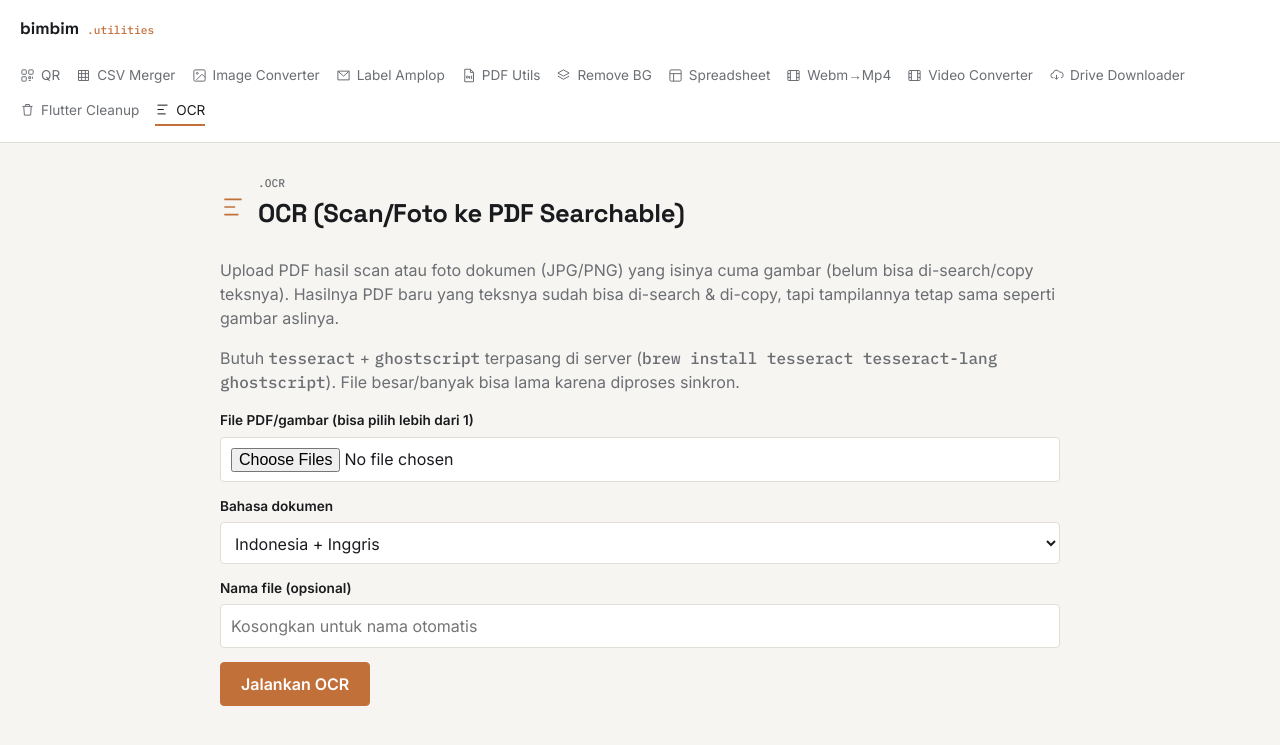
After one commit to febriantok29/bay_qr_code_generator, a Flask app: page /ocr in a window 1280 px wide. The commit adds this page. Shown: the top 745 px of the page. Run offline with Flask 3, Linux system fonts and the light colour scheme.

Commit message:
Add PDF to Word and OCR-to-searchable-PDF tools
PDF to Word (pdf2docx) lives as a new tab under PDF Utils; converts
PDFs to editable .docx. Requires pinning PyMuPDF==1.23.26 since
pdf2docx 0.5.8 breaks on newer PyMuPDF (Rect.get_area removed).

OCR is a standalone tool that turns scanned/photographed documents
(PDF or image) into searchable PDFs via ocrmypdf, filling the gap
where PDF Utils -> Extract Text can't read image-only PDFs at all.
Accepts mixed PDF/image batches, normalizes images to PDF first via
the existing images_to_pdf helper, and reports missing tesseract/
ghostscript or per-file OCR failures without crashing.

Both routes reuse the multi-file + duplicate-filename-dedup pattern
established in the other batch tools.

```diff
--- a/app.py
+++ b/app.py
@@ -16,6 +16,7 @@ from tools import (
     envelope_label,
     flutter_cleanup,
     image_converter,
+    ocr_utils,
     pdf_utils,
     qr_generator,
     remove_bg_utils,
@@ -657,6 +658,47 @@ def pdf_to_images():
     return render_template("pdf/pdf_to_images.html", result={"files": items, "zip": zip_result})
 
 
+@app.route("/pdf-utils/pdf-to-word", methods=["GET", "POST"])
+def pdf_to_word():
+    if request.method == "GET":
+        return render_template("pdf/pdf_to_word.html")
+
+    files = [f for f in request.files.getlist("pdfs") if f.filename]
+    if not files:
+        flash("Pilih minimal 1 file PDF.")
+        return redirect(url_for("pdf_to_word"))
+
+    tmpdir = tempfile.TemporaryDirectory()
+    seen_stems: dict[str, int] = {}
+    outputs = []
+    try:
+        for f in files:
+            stem = Path(f.filename).stem
+            seen_stems[stem] = seen_stems.get(stem, 0) + 1
+            n = seen_stems[stem]
+            unique_stem = stem if n == 1 else f"{stem}-{n}"
+            in_path = Path(tmpdir.name) / f"{unique_stem}{Path(f.filename).suffix}"
+            f.save(in_path)
+            out_path = Path(tmpdir.name) / f"{unique_stem}.docx"
+            pdf_utils.pdf_to_docx(in_path, out_path)
+            outputs.append(out_path)
+    except RuntimeError as e:
+        tmpdir.cleanup()
+        flash(str(e))
+        return redirect(url_for("pdf_to_word"))
+
+    items = as_items(outputs)
+    custom_name = request.form.get("filename", "")
+    if len(outputs) == 1:
+        if custom_name.strip():
+            items[0]["name"] = output_filename(custom_name, "", "docx")
+        zip_result = None
+    else:
+        zip_result = make_zip(outputs, tmpdir, output_filename(custom_name, "pdf-ke-word", "zip"))
+    tmpdir.cleanup()
+    return render_template("pdf/pdf_to_word.html", result={"files": items, "zip": zip_result})
+
+
 # ---------------- Remove background ----------------
 @app.route("/remove-bg", methods=["GET"])
 def remove_bg_page():
@@ -815,6 +857,62 @@ def video_converter_page():
     )
 
 
+# ---------------- OCR ----------------
+@app.route("/ocr", methods=["GET", "POST"])
+def ocr_page():
+    if request.method == "GET":
+        return render_template("ocr.html")
+
+    files = [f for f in request.files.getlist("files") if f.filename]
+    language = request.form.get("language", "ind+eng")
+    if not files:
+        flash("Pilih minimal 1 file (PDF atau gambar hasil scan/foto).")
+        return redirect(url_for("ocr_page"))
+    if not ocr_utils.ocr_available():
+        flash("Tesseract/Ghostscript belum terinstall di server. Install: brew install tesseract tesseract-lang ghostscript")
+        return redirect(url_for("ocr_page"))
+
+    tmpdir = tempfile.TemporaryDirectory()
+    seen_stems: dict[str, int] = {}
+    outputs = []
+    failed = []
+    for f in files:
+        stem = Path(f.filename).stem
+        seen_stems[stem] = seen_stems.get(stem, 0) + 1
+        n = seen_stems[stem]
+        unique_stem = stem if n == 1 else f"{stem}-{n}"
+        in_path = Path(tmpdir.name) / f"{unique_stem}{Path(f.filename).suffix}"
+        f.save(in_path)
+
+        if in_path.suffix.lower() != ".pdf":
+            normalized_path = Path(tmpdir.name) / f"{unique_stem}_normalized.pdf"
+            pdf_utils.images_to_pdf([in_path], normalized_path)
+            in_path = normalized_path
+
+        out_path = Path(tmpdir.name) / f"{unique_stem}_ocr.pdf"
+        ok, error = ocr_utils.ocr_to_searchable_pdf(in_path, out_path, language)
+        if ok:
+            outputs.append(out_path)
+        else:
+            failed.append({"name": f.filename, "error": error})
+
+    if not outputs:
+        tmpdir.cleanup()
+        flash("Semua file gagal di-OCR. Cek format file & pesan error di atas.")
+        return redirect(url_for("ocr_page"))
+
+    items = as_items(outputs)
+    custom_name = request.form.get("filename", "")
+    if len(outputs) == 1 and not failed:
+        if custom_name.strip():
+            items[0]["name"] = output_filename(custom_name, "", "pdf")
+        zip_result = None
+    else:
+        zip_result = make_zip(outputs, tmpdir, output_filename(custom_name, "hasil-ocr", "zip"))
+    tmpdir.cleanup()
+    return render_template("ocr.html", result={"files": items, "zip": zip_result, "failed": failed})
+
+
 # ---------------- Google Drive bulk downloader ----------------
 @app.route("/drive-downloader", methods=["GET", "POST"])
 def drive_downloader_page():
--- a/requirements.txt
+++ b/requirements.txt
@@ -6,3 +6,7 @@ pandas>=2.0.0
 openpyxl>=3.1.0
 Flask>=3.0.0
 requests>=2.31.0
+pdf2docx>=0.5.6
+# pdf2docx 0.5.8 breaks on PyMuPDF>=1.24 (Rect.get_area removed); pin known-compatible version
+PyMuPDF==1.23.26
+ocrmypdf>=15.0.0
--- a/templates/base.html
+++ b/templates/base.html
@@ -25,6 +25,7 @@
     <a href="{{ url_for('video_converter_page') }}" class="{{ 'active' if request.endpoint == 'video_converter_page' }}">{{ icon('film') }} Video Converter</a>
     <a href="{{ url_for('drive_downloader_page') }}" class="{{ 'active' if request.endpoint == 'drive_downloader_page' }}">{{ icon('drive') }} Drive Downloader</a>
     <a href="{{ url_for('flutter_cleanup_page') }}" class="{{ 'active' if request.endpoint == 'flutter_cleanup_page' }}">{{ icon('trash') }} Flutter Cleanup</a>
+    <a href="{{ url_for('ocr_page') }}" class="{{ 'active' if request.endpoint == 'ocr_page' }}">{{ icon('text') }} OCR</a>
   </nav>
 </header>
 <main>
--- a/templates/index.html
+++ b/templates/index.html
@@ -16,5 +16,6 @@
   {{ tool_card(url_for('video_converter_page'), '.VID', 'Video Converter', 'Convert video antar format bebas (MP4/MOV/MKV/WEBM/AVI/FLV/WMV), bisa banyak sekaligus.', 'film') }}
   {{ tool_card(url_for('drive_downloader_page'), '.GDR', 'Google Drive Bulk Downloader', 'Paste sel berisi link Drive, download & zip semua sekaligus.', 'drive') }}
   {{ tool_card(url_for('flutter_cleanup_page'), '.CLN', 'Flutter Build Cleanup', 'Bersihkan build/.dart_tool/Pods dari semua proyek Flutter di suatu folder.', 'trash') }}
+  {{ tool_card(url_for('ocr_page'), '.OCR', 'OCR ke PDF Searchable', 'Scan/foto dokumen jadi PDF yang teksnya bisa di-search & di-copy.', 'text') }}
 </div>
 {% endblock %}
--- /dev/null
+++ b/templates/ocr.html
@@ -0,0 +1,35 @@
+{% extends "base.html" %}
+{% from "_macros.html" import page_head %}
+{% block title %}OCR{% endblock %}
+{% block content %}
+{{ page_head('.OCR', 'OCR (Scan/Foto ke PDF Searchable)', 'text') }}
+<p>Upload PDF hasil scan atau foto dokumen (JPG/PNG) yang isinya cuma gambar (belum bisa di-search/copy teksnya). Hasilnya PDF baru yang teksnya sudah bisa di-search &amp; di-copy, tapi tampilannya tetap sama seperti gambar aslinya.</p>
+<p>Butuh <code>tesseract</code> + <code>ghostscript</code> terpasang di server (<code>brew install tesseract tesseract-lang ghostscript</code>). File besar/banyak bisa lama karena diproses sinkron.</p>
+<form method="post" enctype="multipart/form-data" data-loading-text="Memproses OCR, mohon tunggu…">
+  <label for="files">File PDF/gambar (bisa pilih lebih dari 1)</label>
+  <input type="file" id="files" name="files" accept=".pdf,image/*" multiple required>
+
+  <label for="language">Bahasa dokumen</label>
+  <select id="language" name="language">
+    <option value="ind+eng">Indonesia + Inggris</option>
+    <option value="ind">Indonesia</option>
+    <option value="eng">Inggris</option>
+  </select>
+
+  <label for="filename">Nama file (opsional)</label>
+  <input type="text" id="filename" name="filename" placeholder="Kosongkan untuk nama otomatis">
+
+  <button type="submit">Jalankan OCR</button>
+</form>
+{% include "pdf/_file_list.html" %}
+{% if result and result.failed %}
+<div class="result">
+  <h3>Gagal di-OCR</h3>
+  <ul class="file-list">
+    {% for item in result.failed %}
+    <li><span>{{ item.name }}</span> <span class="file-meta" style="color:var(--danger-text)">{{ item.error }}</span></li>
+    {% endfor %}
+  </ul>
+</div>
+{% endif %}
+{% endblock %}
--- a/templates/pdf/_tabs.html
+++ b/templates/pdf/_tabs.html
@@ -8,4 +8,5 @@
   <a href="{{ url_for('pdf_info') }}" class="{{ 'active' if request.endpoint == 'pdf_info' }}">Info PDF</a>
   <a href="{{ url_for('pdf_images_to_pdf') }}" class="{{ 'active' if request.endpoint == 'pdf_images_to_pdf' }}">Gambar ke PDF</a>
   <a href="{{ url_for('pdf_to_images') }}" class="{{ 'active' if request.endpoint == 'pdf_to_images' }}">PDF ke Gambar</a>
+  <a href="{{ url_for('pdf_to_word') }}" class="{{ 'active' if request.endpoint == 'pdf_to_word' }}">PDF ke Word</a>
 </div>
```
Also changed, not shown: templates/pdf/pdf_to_word.html (added, +18 -0 lines), tests/test_app_ocr.py (added, +101 -0 lines), tests/test_app_pdf_to_word.py (added, +71 -0 lines), tests/test_ocr_utils.py (added, +51 -0 lines), tests/test_pdf_to_docx.py (added, +30 -0 lines), tools/ocr_utils.py (added, +21 -0 lines), tools/pdf_utils.py (+14 -0 lines).
